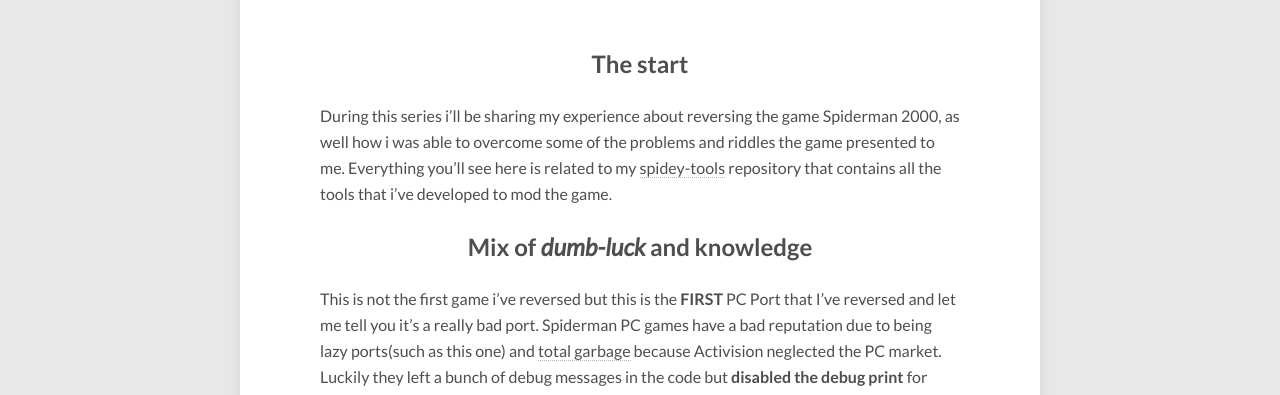
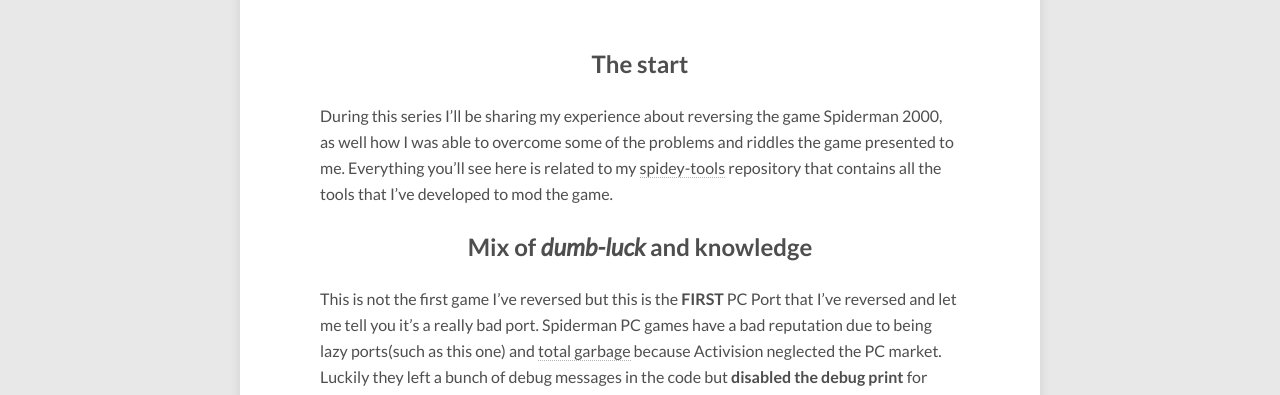
Before and after one commit to krystalgamer/krystalgamer.github.io, a Jekyll site: the page built from _posts/2017-08-11-spidey-intro.md, in a window 1280 px wide. Shown: the part 252-647 px from the top of the page. Built offline with Jekyll 4.4.1, drawn with Linux system fonts in a browser that asks for light colours; nearby versions of some CDN libraries.

Commit message:
Corrected some stuff

```diff
--- a/_posts/2017-08-11-spidey-intro.md
+++ b/_posts/2017-08-11-spidey-intro.md
@@ -10,13 +10,13 @@
 ## The start
 {: .center}
 
-During this series i'll be sharing my experience about reversing the game Spiderman 2000, as well how i was able to overcome some of the problems and riddles the game presented to me. Everything you'll see here is related to my [spidey-tools](http://www.github.com/krystalgamer/spidey-tools) repository that contains all the tools that i've developed to mod the game.
+During this series I'll be sharing my experience about reversing the game Spiderman 2000, as well how I was able to overcome some of the problems and riddles the game presented to me. Everything you'll see here is related to my [spidey-tools](http://www.github.com/krystalgamer/spidey-tools) repository that contains all the tools that I've developed to mod the game.
 
 
 ## Mix of *dumb-luck* and knowledge
 {: .center}
 
-This is not the first game i've reversed but this is the **FIRST** PC Port that I've reversed and let me tell you it's a really bad port. Spiderman PC games have a bad reputation due to being lazy ports(such as this one) and [total garbage](https://www.youtube.com/watch?v=pOU6HVSL6a8) because Activision neglected the PC market. Luckily they left a bunch of debug messages in the code but **disabled the debug print** for whatever reason.
+This is not the first game I've reversed but this is the **FIRST** PC Port that I've reversed and let me tell you it's a really bad port. Spiderman PC games have a bad reputation due to being lazy ports(such as this one) and [total garbage](https://www.youtube.com/watch?v=pOU6HVSL6a8) because Activision neglected the PC market. Luckily they left a bunch of debug messages in the code but **disabled the debug print** for whatever reason.
 This helped me a lot during my initial first-steps with the game because I could easily have a general ideia of what I was supposedly looking at.
 
 ## Will you cover every tool you've posted on your repository?
```
